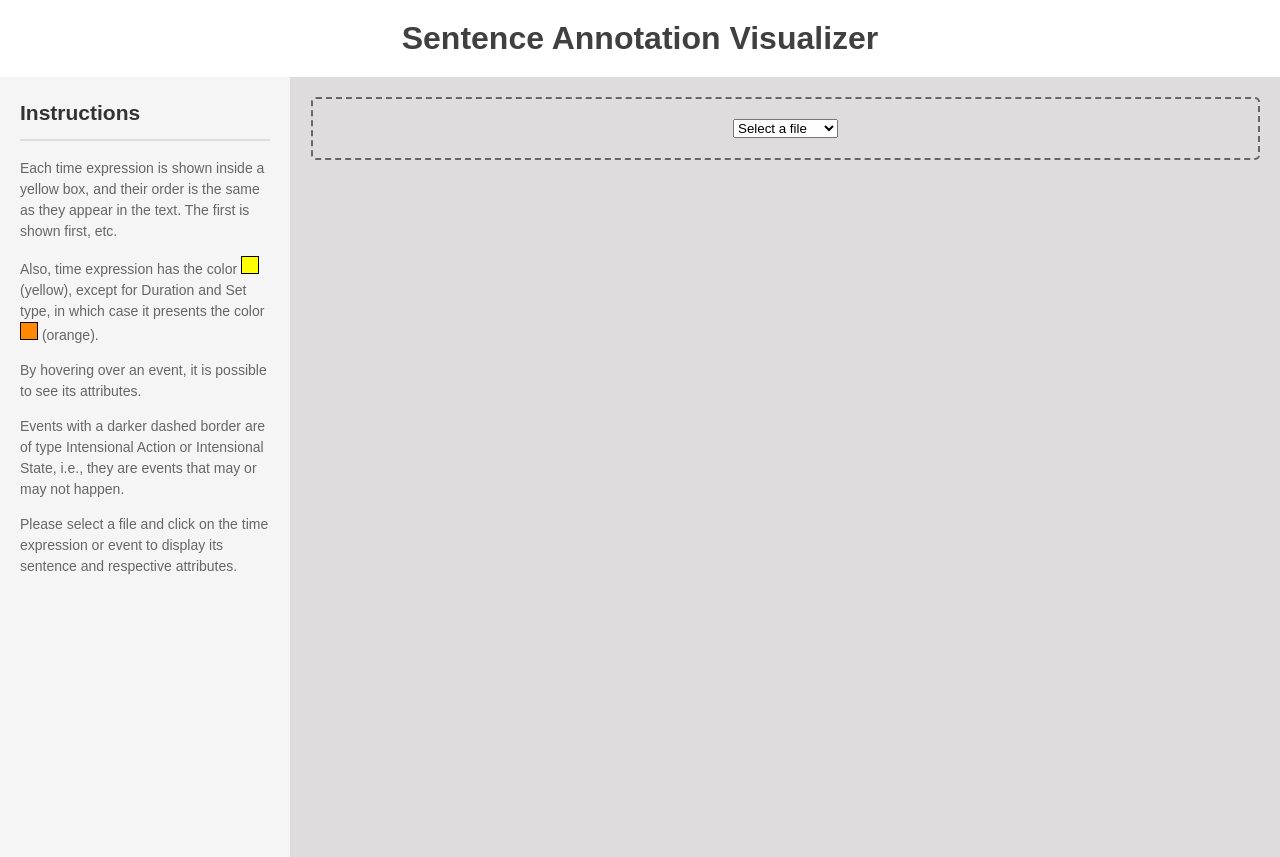
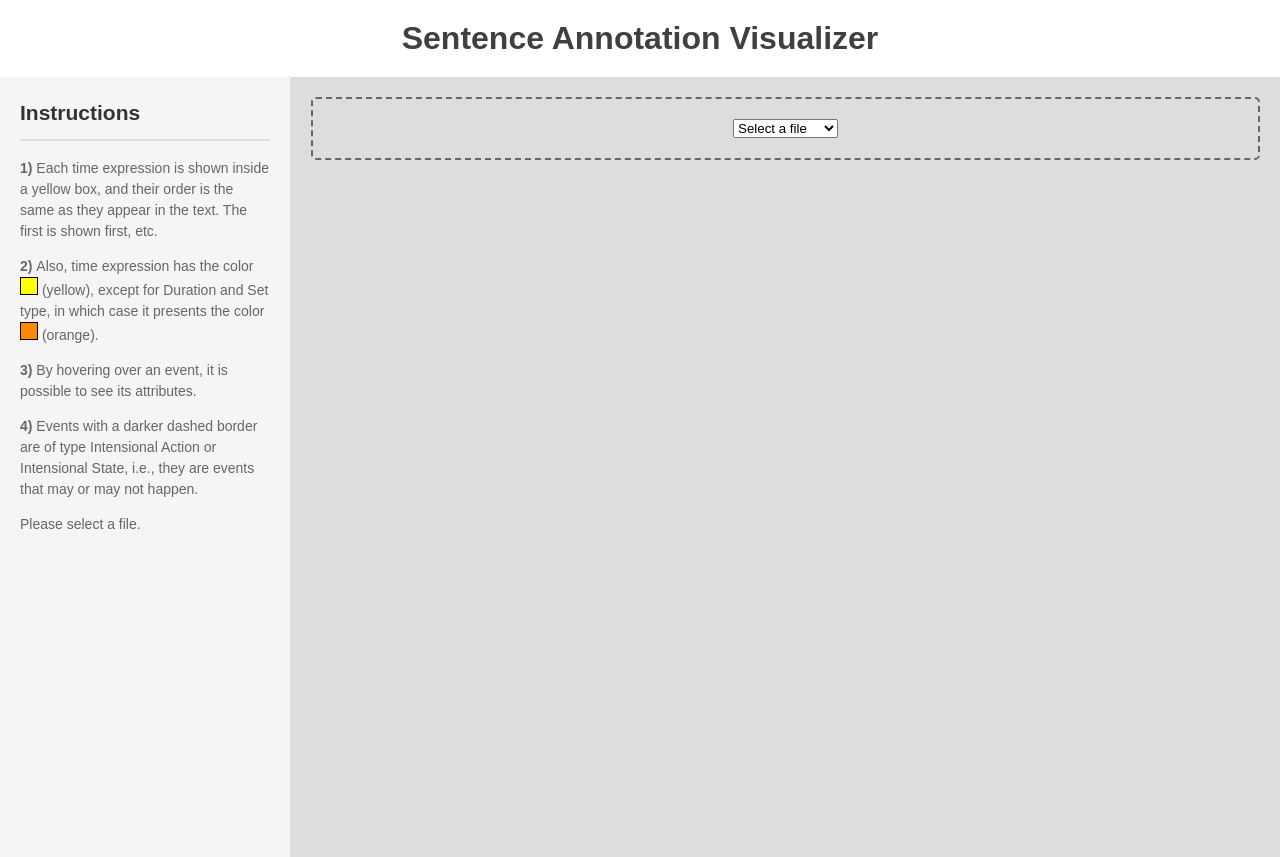
Before and after one commit to evelinamorim/sentencevisual, a Flask app: page / in a window 1280 px wide. Run offline with Flask 3, Linux system fonts and the light colour scheme; some libraries are stand-ins or nearby versions.

Commit message:
1) Adjustment in Instructions 2) Correcting overlapping events

```diff
--- a/static/scripts.js
+++ b/static/scripts.js
@@ -254,6 +254,7 @@ function renderTimeline(allFragments, allLinkedTimes) {
     const addedEventIds = new Set();
     const eventBoxes = []
     const timelineColumnRect = timelineColumn.node().getBoundingClientRect();
+    const timeExpressionEventCount = new Map();
     allFragments.forEach(fragments => {
         fragments.forEach(fragment => {
             if (fragment.type == "blue-box" && !addedEventIds.has(fragment.event.id)) {
@@ -265,6 +266,18 @@ function renderTimeline(allFragments, allLinkedTimes) {
                     borderValue = "2px dashed #3366cc";
                 } else{
                     borderValue = "2px solid #99ccff";
+                }
+
+                const timeExpressionId = fragment.event.arg2;
+
+                // Track how many events are connected to this time expression
+                if (timeExpressionId) {
+                    if (!timeExpressionEventCount.has(timeExpressionId)) {
+                        timeExpressionEventCount.set(timeExpressionId, 0);
+                    }
+                    // Increment the count for this time expression
+                    const currentCount = timeExpressionEventCount.get(timeExpressionId);
+                    timeExpressionEventCount.set(timeExpressionId, currentCount + 1);
                 }
 
                 const eventBox = eventsContainer.append("div")
@@ -282,6 +295,13 @@ function renderTimeline(allFragments, allLinkedTimes) {
                     .style("position", "absolute")
                     .style("left", function(){
                         const timelineWidth = timelineColumn.node().getBoundingClientRect().width;
+
+                        // If this event is connected to a time expression, add an offset based on position
+                        if (timeExpressionId) {
+                            const eventPosition = timeExpressionEventCount.get(timeExpressionId) - 1; // 0-based index
+                            return (timelineWidth / 2 - 290) + "px";
+                        }
+
                         return (timelineWidth / 2 - 290) + "px";
                     }) // Fixed position from left
                     .style("top", function() {
@@ -290,11 +310,16 @@ function renderTimeline(allFragments, allLinkedTimes) {
                             const connectedTime = timeBoxes.find(t => t.id === fragment.event.arg2);
                             if (connectedTime) {
                                 const timeRect = connectedTime.element.node().getBoundingClientRect();
-                                const wrapperRect = wrapper.node().getBoundingClientRect();
-                                return (timeRect.top - timelineColumnRect.top + timeRect.height/2 - 25) + "px";
+                                const eventPosition = timeExpressionEventCount.get(timeExpressionId) - 1; // 0-based index
+
+                                // Add a small vertical offset (10px) for each subsequent event
+                                const verticalOffset = eventPosition * 60;
+
+                                return (timeRect.top - timelineColumnRect.top + timeRect.height/2 - 25 + verticalOffset) + "px";
                             }
+
                         }
-                        return "20px"; // Default position
+                        return "20px";
                     })
                     .style("pointer-events", "auto")
                     .text(fragment.event.text || "");
--- a/templates/index.html
+++ b/templates/index.html
@@ -17,18 +17,18 @@
     <div class="instructions-column">
         <div class="instruction-section">
             <h2>Instructions</h2>
-            <p>Each time expression is shown inside a yellow box, and their order is the same as they appear in the text. The first is shown first, etc.</p>
+            <p><strong>1)</strong> Each time expression is shown inside a yellow box, and their order is the same as they appear in the text. The first is shown first, etc.</p>
             <p>
-                Also, time expression has the color
+                <strong>2) </strong> Also, time expression has the color
                 <span style="display: inline-block; width: 16px; height: 16px; background-color: #ffff00; border: 1px solid #000;"></span>
                 (yellow), except for Duration and Set type, in which case it presents the color
                 <span style="display: inline-block; width: 16px; height: 16px; background-color: #ff8800; border: 1px solid #000;"></span>
                 (orange).
             </p>
-            <p>By hovering over an event, it is possible to see its attributes. </p>
+            <p> <strong>3) </strong>  By hovering over an event, it is possible to see its attributes. </p>
 
-            <p> Events with a darker dashed border are of type Intensional Action or Intensional State, i.e., they are events that may or may not happen.</p>
-            <p>Please select a file and click on the time expression or event to display its sentence and respective attributes.</p>
+            <p> <strong>4) </strong> Events with a darker dashed border are of type Intensional Action or Intensional State, i.e., they are events that may or may not happen.</p>
+            <p>Please select a file.</p>
         </div>
 
     </div>
```
